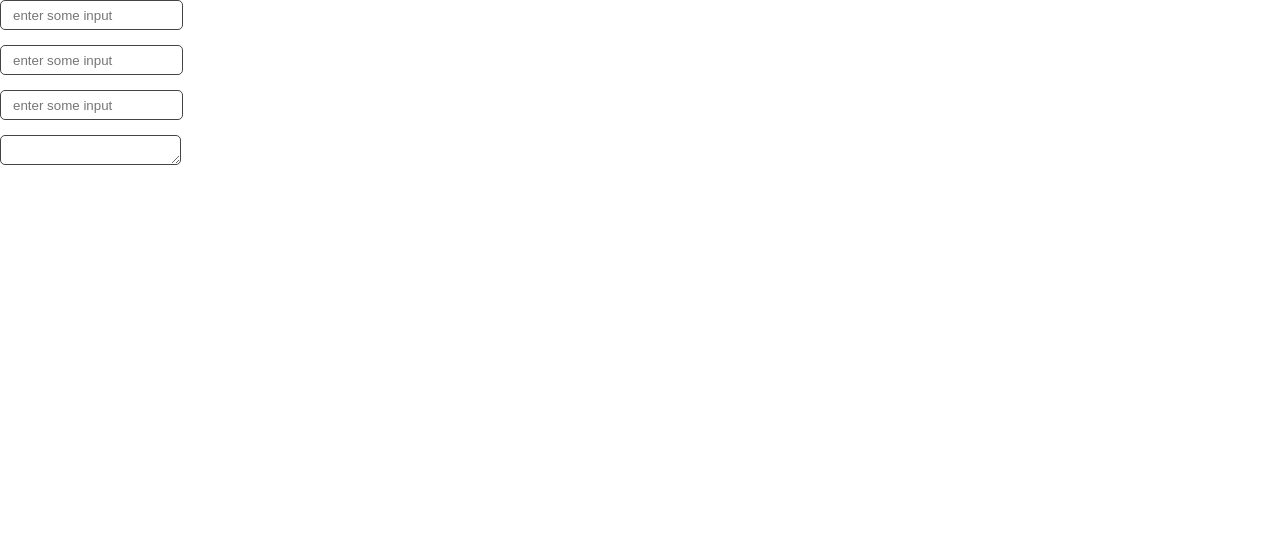
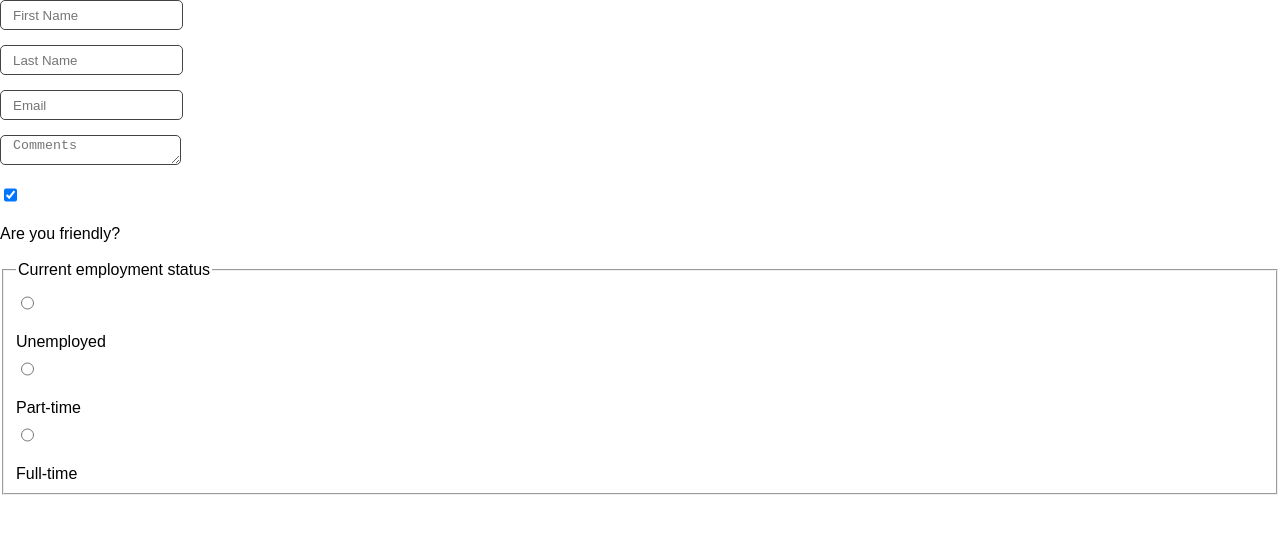
Before and after one commit to mmaazjavaid/MEME-GENERATOR-APP-REACT, a React (Create React App) app: page / in a window 1280 px wide. Shown: the top 534 px of the page. Built offline with nearby package versions, Linux system fonts and the light colour scheme.

Commit message:
radio boxes and checkboxes done

```diff
--- a/src/App.js
+++ b/src/App.js
@@ -4,53 +4,107 @@ import { useState } from 'react';
 import './index.css';
 
 function App() {
-  const [formdata,setformdata]= useState({
-    firstname:"",
-    lastname:"",
-    email:"",
-    comment:""
-  });
-  const handleChange=(event)=>{
-    setformdata(prevdata=>{
-      return{
-        ...prevdata,
-        [event.target.name]:event.target.value
+  const [formData, setFormData] = useState(
+    {
+        firstName: "",
+        lastName: "",
+        email: "",
+        comments: "",
+        isFriendly: true,
+        employment: ""
+    }
+)
+console.log(formData.employment)
+
+function handleChange(event) {
+    const {name, value, type, checked} = event.target
+    setFormData(prevFormData => {
+        return {
+            ...prevFormData,
+            [name]: type === "checkbox" ? checked : value
         }
     })
-
 }
-  console.log(formdata);
 
 return (
-    // <div className="App">
-    //   <Header/>
-    //   <Meme/>
-    // </div>
     <form>
         <input
             type="text"
-      placeholder="enter some input"
-      name='firstname'
+            placeholder="First Name"
             onChange={handleChange}
-      value={formdata.firstname}
+            name="firstName"
+            value={formData.firstName}
         />
         <input
             type="text"
-      name='lastname'
-      placeholder="enter some input"
+            placeholder="Last Name"
             onChange={handleChange}
-      value={formdata.lastname}
+            name="lastName"
+            value={formData.lastName}
         />
         <input
             type="email"
-      name='email'
-      placeholder="enter some input"
+            placeholder="Email"
             onChange={handleChange}
-      value={formdata.email}
+            name="email"
+            value={formData.email}
         />
-        <textarea onChange={handleChange} name='comment' value={formdata.comment} />
+        <textarea
+            value={formData.comments}
+            placeholder="Comments"
+            onChange={handleChange}
+            name="comments"
+        />
+        <input
+            type="checkbox"
+            id="isFriendly"
+            checked={formData.isFriendly}
+            onChange={handleChange}
+            name="isFriendly"
+        />
+        <label htmlFor="isFriendly">Are you friendly?</label>
+        <br />
+        <br />
+
+        <fieldset>
+            <legend>Current employment status</legend>
+
+            <input
+                type="radio"
+                id="unemployed"
+                name="employment"
+                value="unemployed"
+                checked={formData.employment === "unemployed"}
+                onChange={handleChange}
+            />
+            <label htmlFor="unemployed">Unemployed</label>
+            <br />
+
+            <input
+                type="radio"
+                id="part-time"
+                name="employment"
+                value="part-time"
+                checked={formData.employment === "part-time"}
+                onChange={handleChange}
+            />
+            <label htmlFor="part-time">Part-time</label>
+            <br />
+
+            <input
+                type="radio"
+                id="full-time"
+                name="employment"
+                value="full-time"
+                checked={formData.employment === "full-time"}
+                onChange={handleChange}
+            />
+            <label htmlFor="full-time">Full-time</label>
+            <br />
+
+        </fieldset>
     </form>
-  );
+)
 }
 //Conditional rendering thorouly done
 export default App;
```
Lines whose indentation alone changed are shown as unchanged.
